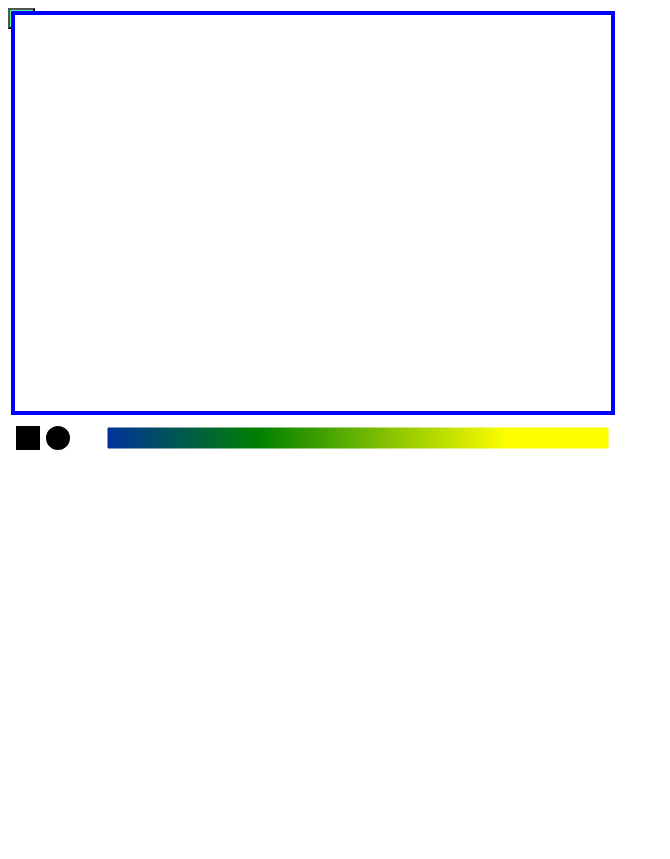
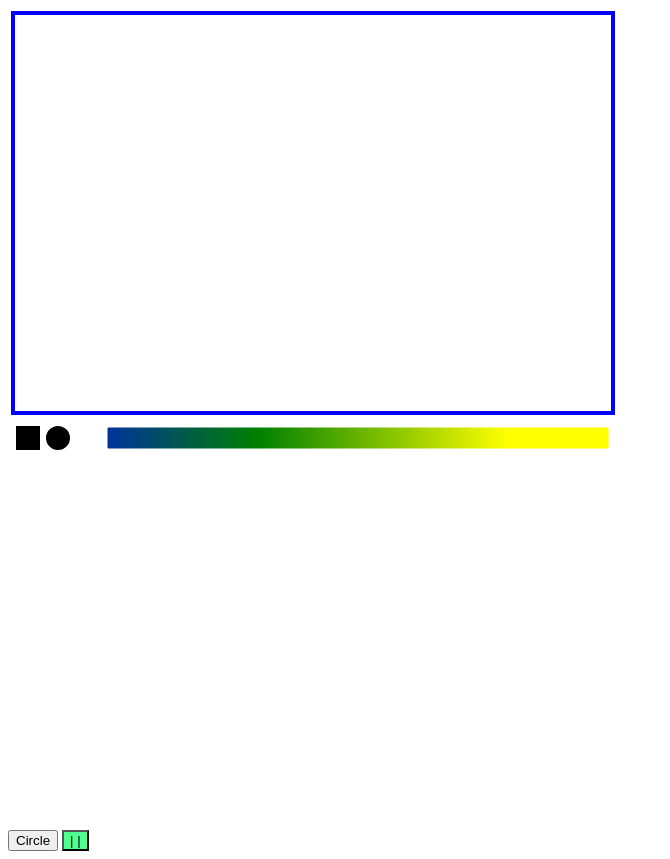
Before and after one commit to seahorsefish/paint-project-canvas, a plain HTML site: page index.html in a window 1280 px wide. Shown: the whole page, without its empty margins (0-670 px from the left). Before the commit the page ends 808 px from the top, so only its background shows below. Drawn offline with Linux system fonts and the light colour scheme.

Commit message:
Added buttons. They are in wrong spot, but just learning what a button is

```diff
--- a/index.html
+++ b/index.html
@@ -11,8 +11,14 @@
  <body>
     <div style = "position: relative;">
       <canvas id="myCanvas" width="1000" height="800"
-      style="position: absolute; left: 0; top: 0; z-index: 0;"></canvas>
+      style="position: relative; left: 0; top: 0; z-index: 0;"></canvas>
     </div>
+    <br/>
+    <button class="favorite styled"
+      type="button"
+      style="position: relative;">
+      Circle
+    </button>
  </body>
 
 </html>
```
